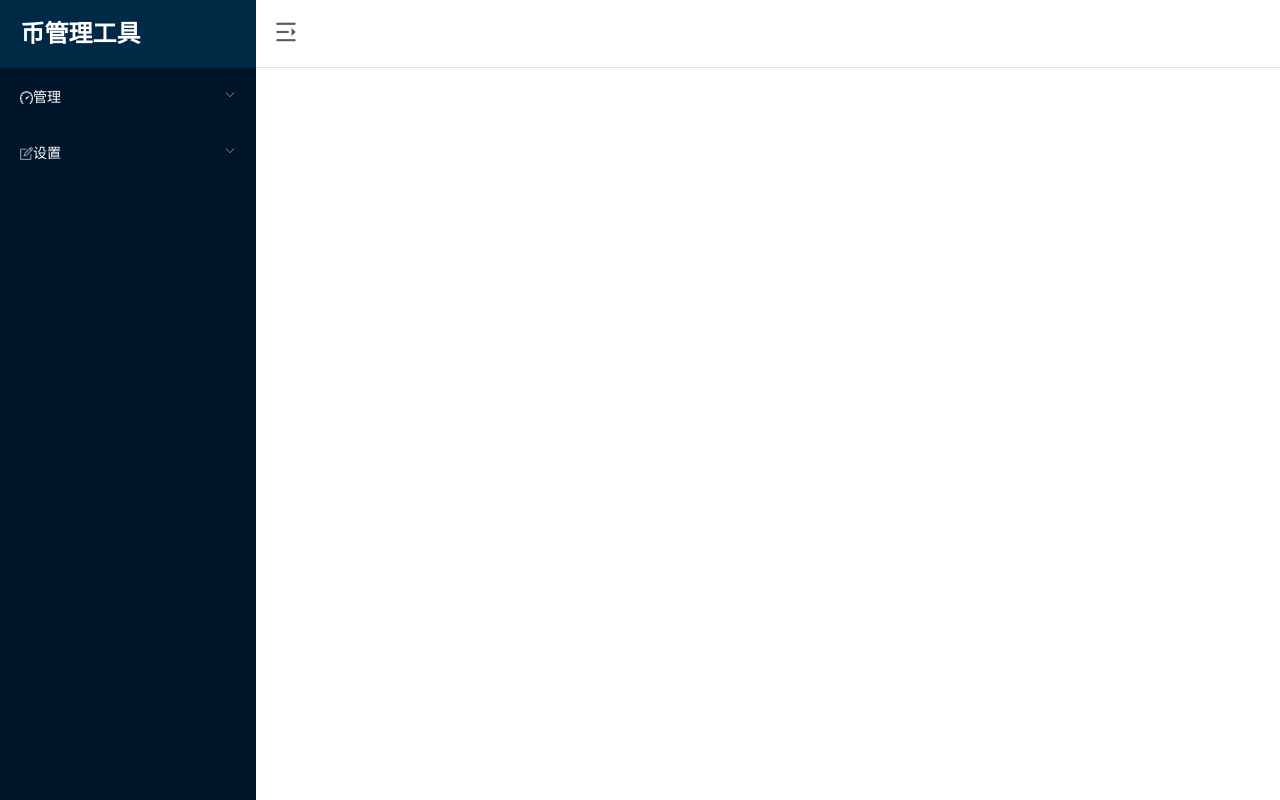
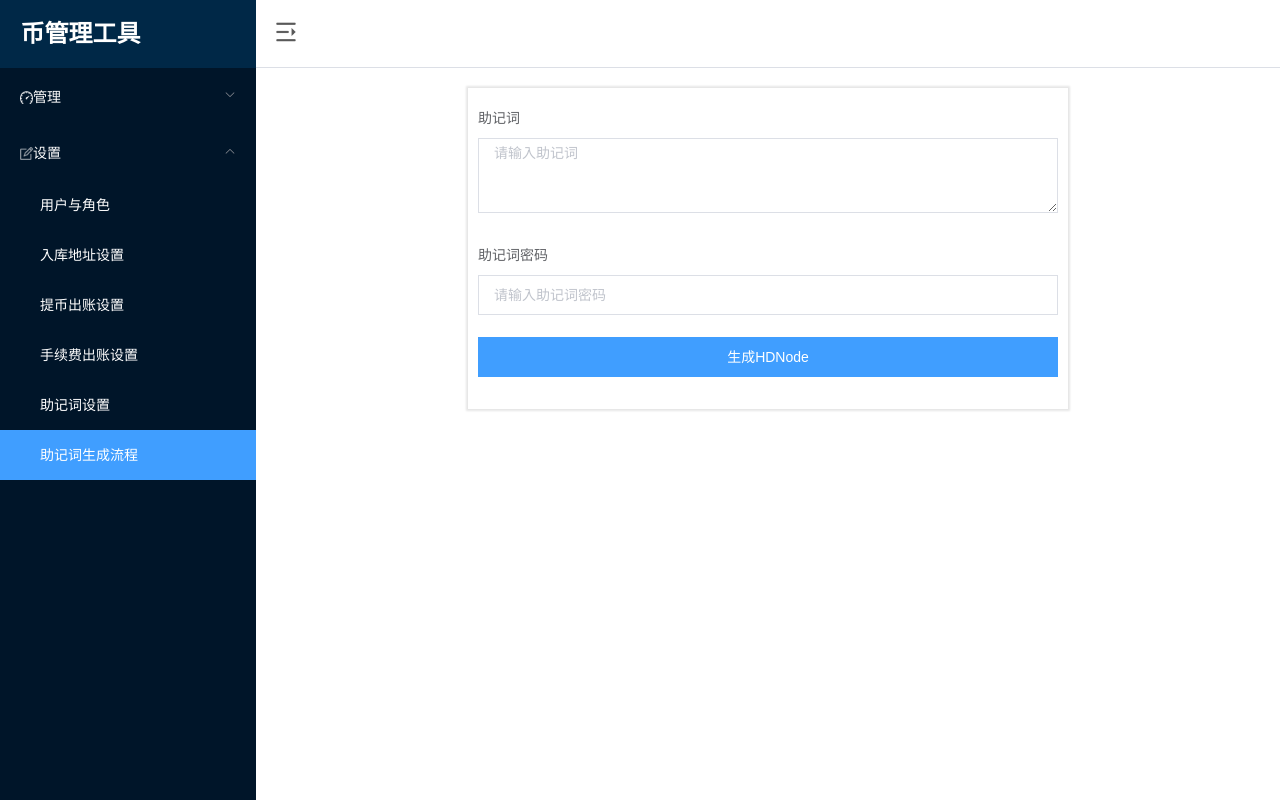
Before and after one commit to jpsiyu/coin-tool, a Nuxt app: page /develop/flow in a window 1280 px wide. Before the commit this address had no page. Built offline with nearby package versions, Linux system fonts and the light colour scheme.

Commit message:
add node flow

```diff
--- a/assets/src/nav_config.js
+++ b/assets/src/nav_config.js
@@ -43,6 +43,10 @@ const tree = [
         name: '助记词设置',
         link: '/mnemonic'
       },
+      {
+        name: '助记词生成流程',
+        link: '/develop/flow'
+      },
     ]
   }
 ]
--- /dev/null
+++ b/pages/develop/flow.vue
@@ -0,0 +1,45 @@
+<template>
+  <div class="flow">
+    <el-form class="flow-form">
+      <el-form-item label="助记词">
+        <el-input v-model="form.mnemonic" type="textarea" :rows="3" placeholder="请输入助记词"></el-input>
+      </el-form-item>
+      <el-form-item label="助记词密码">
+        <el-input v-model="form.password" placeholder="请输入助记词密码"></el-input>
+      </el-form-item>
+      <el-form-item>
+        <el-button class="flow-nodeBtn" type="primary">生成HDNode</el-button>
+      </el-form-item>
+    </el-form>
+  </div>
+</template>
+
+<script>
+export default {
+  data() {
+    return {
+      form: {
+        mnemonic: '',
+        password: '',
+      }
+    }
+  }
+}
+</script>
+
+<style scoped>
+.flow-form{
+  margin: 20px auto;
+  padding: 10px;
+  width: 600px;
+  box-shadow: 0 0 2px 2px rgba(0, 0, 0, 0.1);
+}
+
+.flow-nodeBtn{
+  width: 100%;
+}
+
+.flow >>> .el-button, .flow >>> .el-input__inner, .flow >>> .el-textarea__inner{
+  border-radius: 0;
+}
+</style>
```
